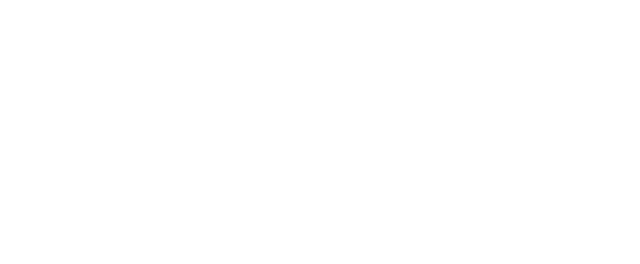
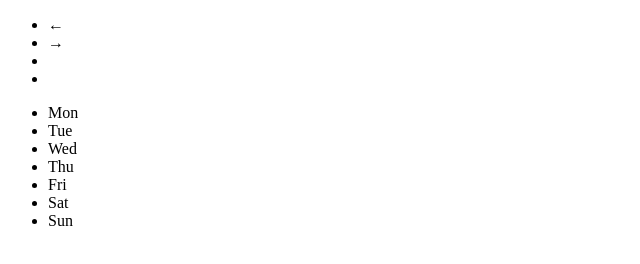
Before and after one commit to mrrlin/calendar, a plain HTML site: page index.html in a window 1280 px wide. Shown: the whole page, without its empty margins (0-640 px from the left). Drawn offline with Linux system fonts and the light colour scheme.

Commit message:
Calendar markup

```diff
--- a/index.html
+++ b/index.html
@@ -9,6 +9,29 @@
     <script src="js/main.js" defer></script>
 </head>
 <body>
+    <div class="calendar" id="calendar">
 
+        <!-- Basic information and navigation elements -->
+        <ul class="calendar__month">
+            <li class="calendar__prev-month">←</li>
+            <li class="calendar__next-month">→</li>
+            <li class="calendar__month-name"></li>
+            <li class="calendar__year-name"></li>
+        </ul>
+
+        <!-- Names of the days of the week -->
+        <ul class="calendar__weekdays">
+            <li>Mon</li>
+            <li>Tue</li>
+            <li>Wed</li>
+            <li>Thu</li>
+            <li>Fri</li>
+            <li>Sat</li>
+            <li>Sun</li>
+        </ul>
+
+        <!-- Days of the month -->
+        <ul class="calendar__days"></ul>
+    </div>
 </body>
 </html>
```
